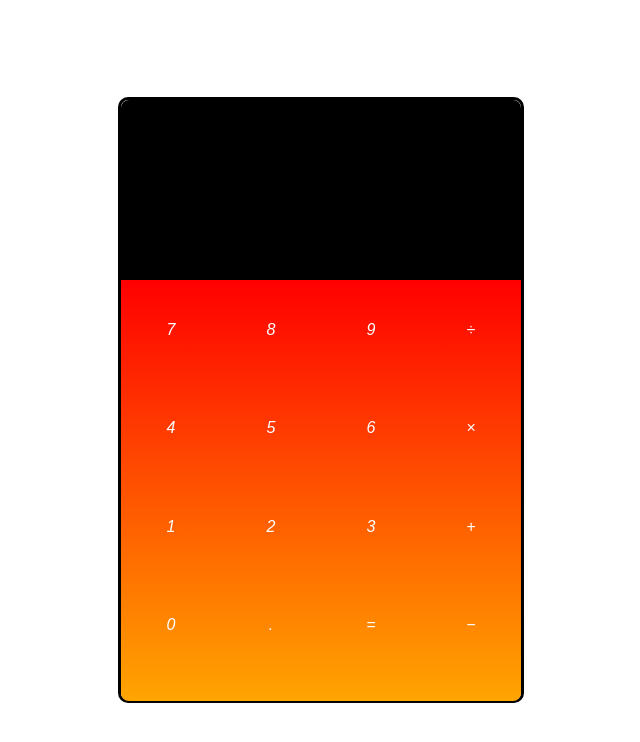
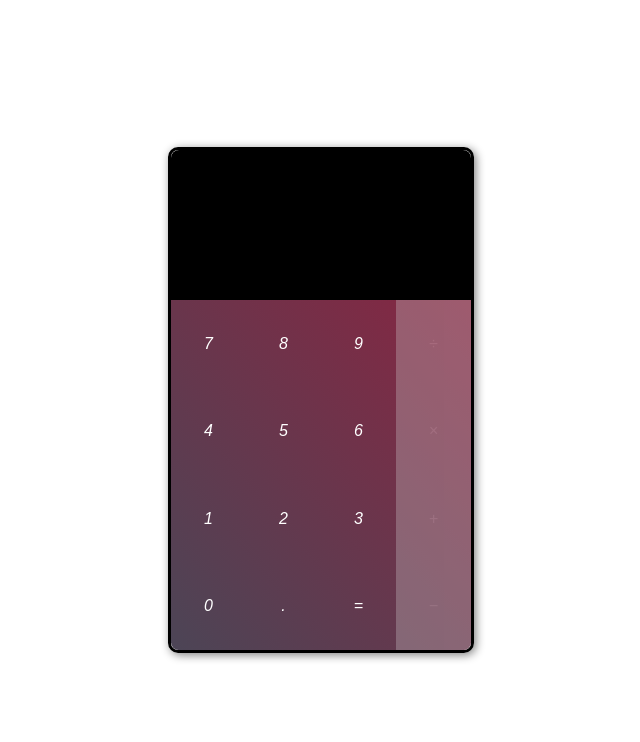
Before and after one commit to Iamkenan/Calculate, a plain HTML site: page index.html in a window 1280 px wide. Shown: the whole page, without its empty margins (319-959 px from the left). Drawn offline with nearby package versions, Linux system fonts and the light colour scheme.

Commit message:
added html & css

```diff
--- a/index.html
+++ b/index.html
@@ -15,29 +15,29 @@
           <p></p>
         </div>
         <div class="row buttons">
-          <div class="row seventonine">
-            <button>7</button>
-            <button>8</button>
-            <button>9</button>
-            <button>&divide;</button>
+          <div class="calcrow seventonine">
+            <button data-kbrd="55">7</button>
+            <button data-kbrd="56">8</button>
+            <button data-kbrd="57">9</button>
+            <button class="do"data-kbrd="111">&divide;</button>
           </div>
-          <div class="row fourtosix">
-            <button>4</button>
-            <button>5</button>
-            <button>6</button>
-            <button>&times;</button>
+          <div class="calcrow fourtosix">
+            <button data-kbrd="52">4</button>
+            <button data-kbrd="53">5</button>
+            <button data-kbrd="54">6</button>
+            <button class="do" data-kbrd="106">&times;</button>
           </div>
-          <div class="row onetothree">
-            <button>1</button>
-            <button>2</button>
-            <button>3</button>
-            <button>&plus;</button>
+          <div class="calcrow onetothree">
+            <button data-kbrd="49">1</button>
+            <button data-kbrd="50">2</button>
+            <button data-kbrd="51">3</button>
+            <button class="do" data-kbrd="107">&plus;</button>
           </div>
-          <div class="row zeroplus">
-            <button>0</button>
-            <button>&#46;</button>
-            <button>&#61;</button>
-            <button>&minus;</button>
+          <div class="calcrow zeroplus">
+            <button id="zero" data-kbrd="48">0</button>
+            <button class="" data-kbrd="190 110">&#46;</button>
+            <button class="" data-kbrd="187">&#61;</button>
+            <button id="minus" class="do" data-kbrd="189 109">&minus;</button>
           </div>
         </div>
       </div>
--- a/look.css
+++ b/look.css
@@ -1,6 +1,7 @@
 *{
   font-style: italic;
   color: white;
+  margin: auto;
 }
 
 html{
@@ -14,20 +15,20 @@ html{
   display: flex;
   align-items: center;
   justify-content: flex-end;
-  padding: 10px;
+  padding: 5px;
   box-sizing: border-box;
-  font-size: 2em;
+  font-size: 1.5rem;
   font-style: normal;
   font-weight: bold;
 }
 
 .calculator{
-  width: 400px;
-  height:600px;
+  width: 300px;
+  height:500px;
   border:solid black;
   border-radius: 10px;
+  box-shadow: 2px 2px 10px grey;
 }
-
 
 .screen{
   background-color: black;
@@ -35,27 +36,39 @@ html{
   border-radius: 8px 8px 0 0;
 }
 
-
+.do{
+  background: 	#D3D3D3;
+  opacity:.3
+}
 
 .buttons{
   height: 70%;
   //border: solid yellow;
-  background-image: linear-gradient(red, orange);
-  border-radius: 0 0 8px 8px;
-  padding-top: 1px;
+  background-image: linear-gradient(to top right, #4C4556, #872642);
+  border-radius: 0 0 7.5px 7.5px;
+  //padding-top: 1px;
+  background-color:
 }
 
 button{
+  -webkit-appearance: none;
   width: 25%;
-  height: 25%;
+  height: 87.5px;
   padding: 10%;
-  margin-top: 5px;
+  //margin-top: px;
   float: left;
   background-color: transparent;
-  border: none;
+  border:none;
+
 }
 
-button:focus{
-  border: none;
-  outline: none;
+p{
+  max-width:300px;
+  //border: solid yellow;
+
 }
+
+
+#minus{
+  border-radius: 0 0 8px 0;
+}
```
